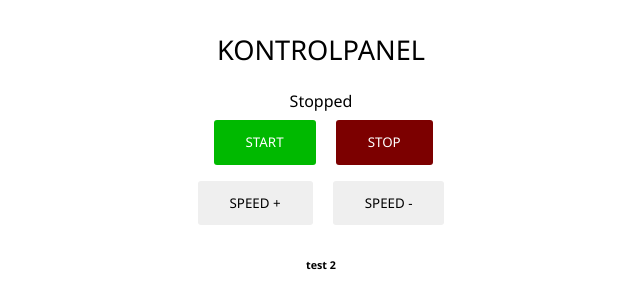
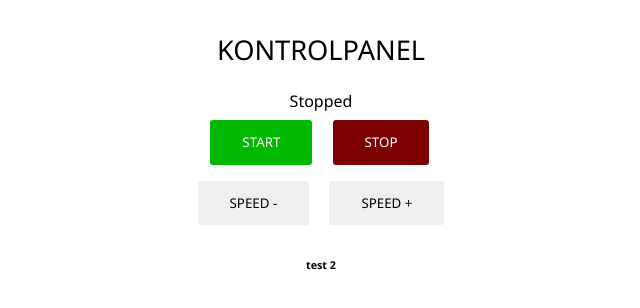
Before and after one commit to axrez/rotinmaskin, a plain HTML site: page Arduino/index.html in a window 1280 px wide. Shown: the full height of the page, 319-959 px from the left. Drawn offline with Linux system fonts and the light colour scheme.

Commit message:
tested and fixed some hardware integration

```diff
--- a/Arduino/index.html
+++ b/Arduino/index.html
@@ -53,7 +53,7 @@
       }
 
       .first-row {
-        padding-left: 1rem;
+        padding-left: 0.8rem;
       }
     </style>
   </head>
@@ -73,8 +73,8 @@
           <button class='stop' onclick='handleStop()' ><p>stop</p></button>
         </div>
         <div class='second-row'>
+          <button class='speedDown' onclick='handleSpeedDown()' ><p>Speed -</p></button>
           <button class='speedUp' onclick='handleSpeedUp()' ><p>Speed +</p></button>
-          <button class='speedDown' onclick='handleSpeedDown()' ><p>Speed -</p></button>
         </div>
       </div>
     </section>
```
Also changed, not shown: 1 other file.
